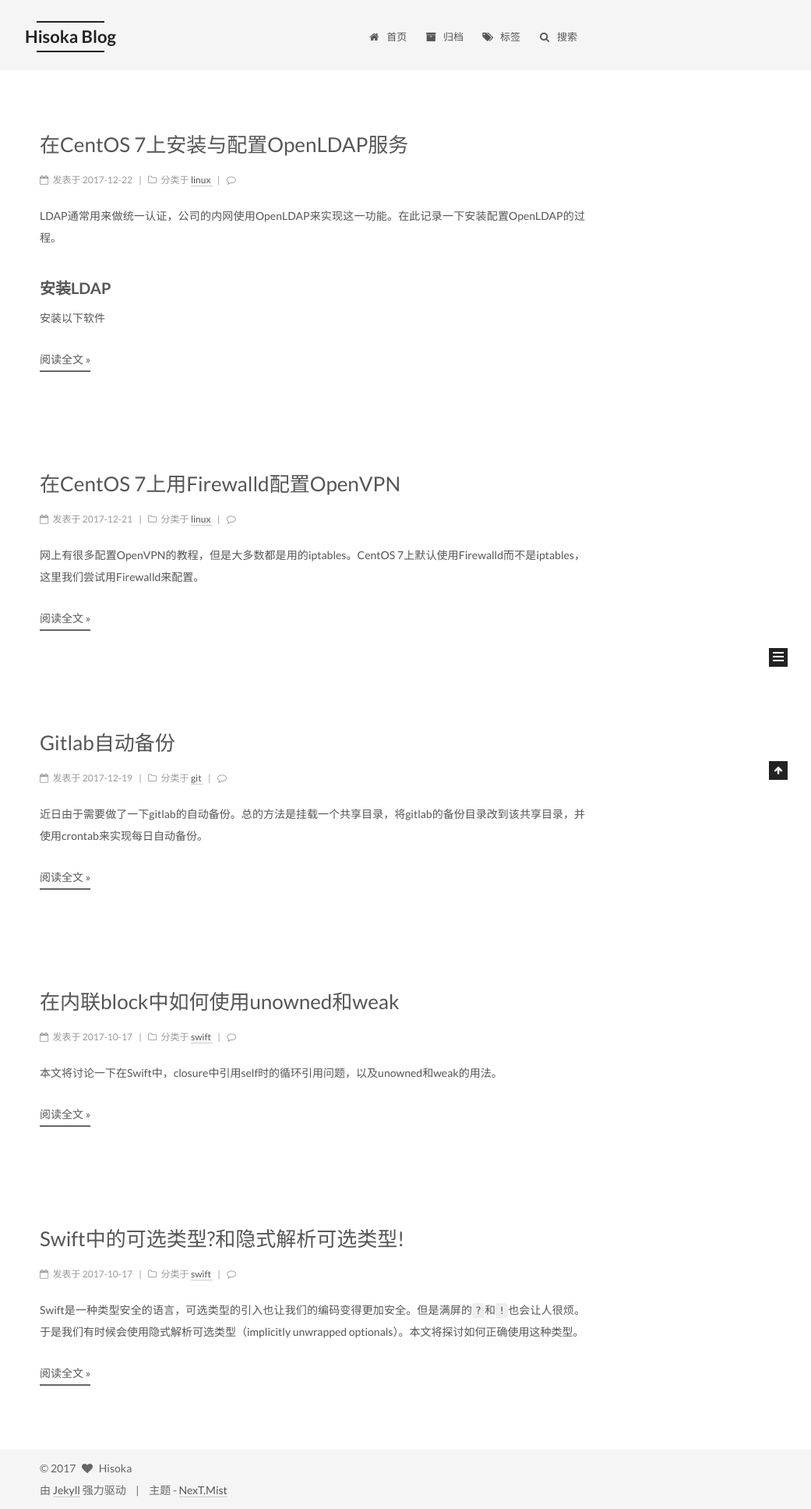
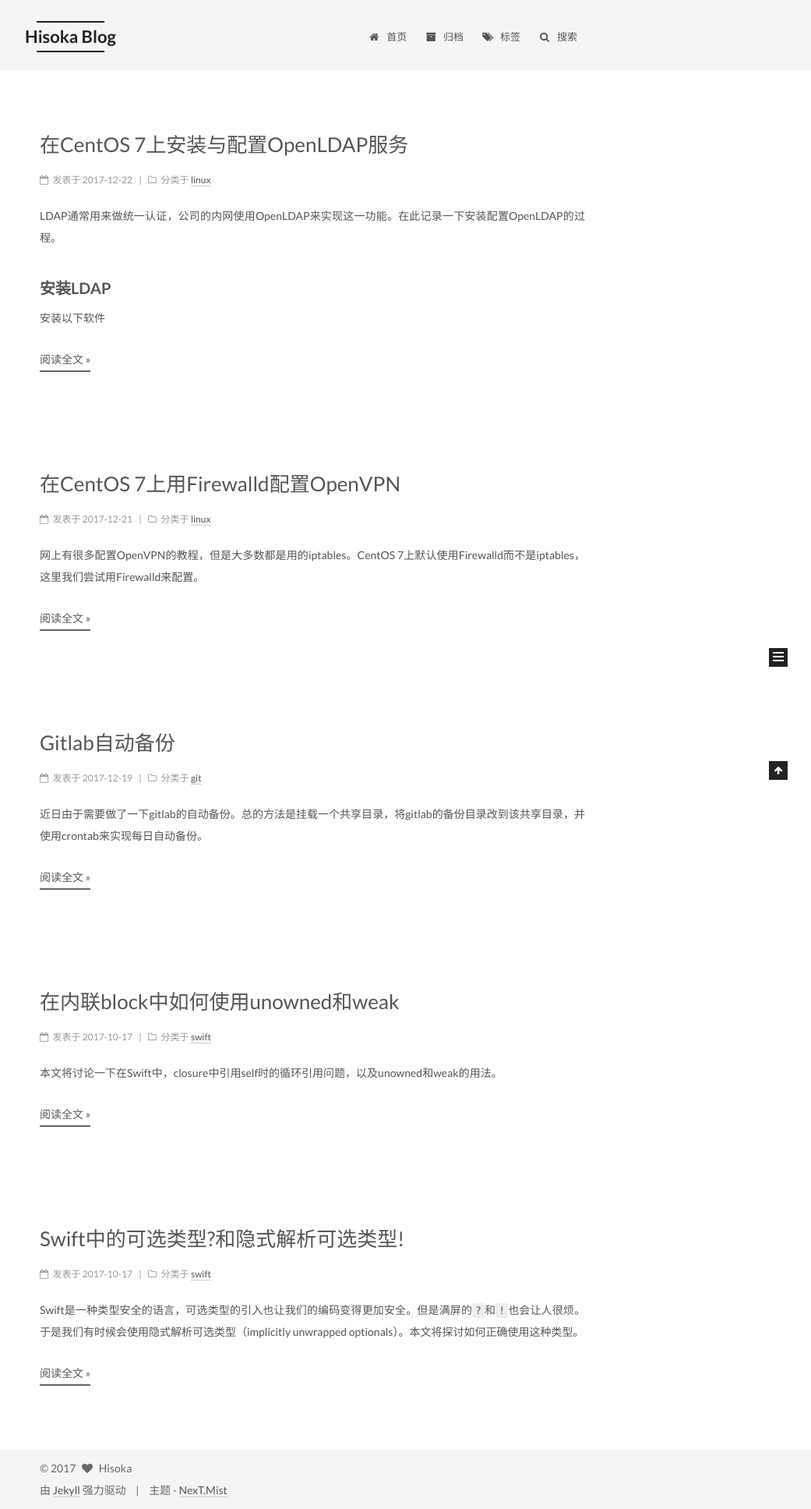
Before and after one commit to hisoka0917/hisoka0917.github.io, a Jekyll site: the page built from index.html, in a window 1280 px wide. Shown: the whole page at 78% size, without its empty margins (239-1280 px from the left). Built offline with Jekyll 4.4.1, drawn with Linux system fonts in a browser that asks for light colours; the list of posts is cut into pages by our own code; comment, search, counter and statistics services are not loaded.

```diff
--- a/_config.yml
+++ b/_config.yml
@@ -386,7 +386,7 @@ han: false
 
 # Disqus
 disqus:
-  enable: true
+  enable: false
   shortname: hisokasaito
   count: true
   # hide comments (visitors need to click to load the comments)
@@ -411,7 +411,7 @@ changyan:
 
 # Support for LiveRe comments system.
 # You can get your uid from https://livere.com/insight/myCode (General web site)
-#livere_uid: your uid
+livere_uid: MTAyMC8zMjYyMC85MTgx
 
 # Baidu Share
 # Available value:
```
